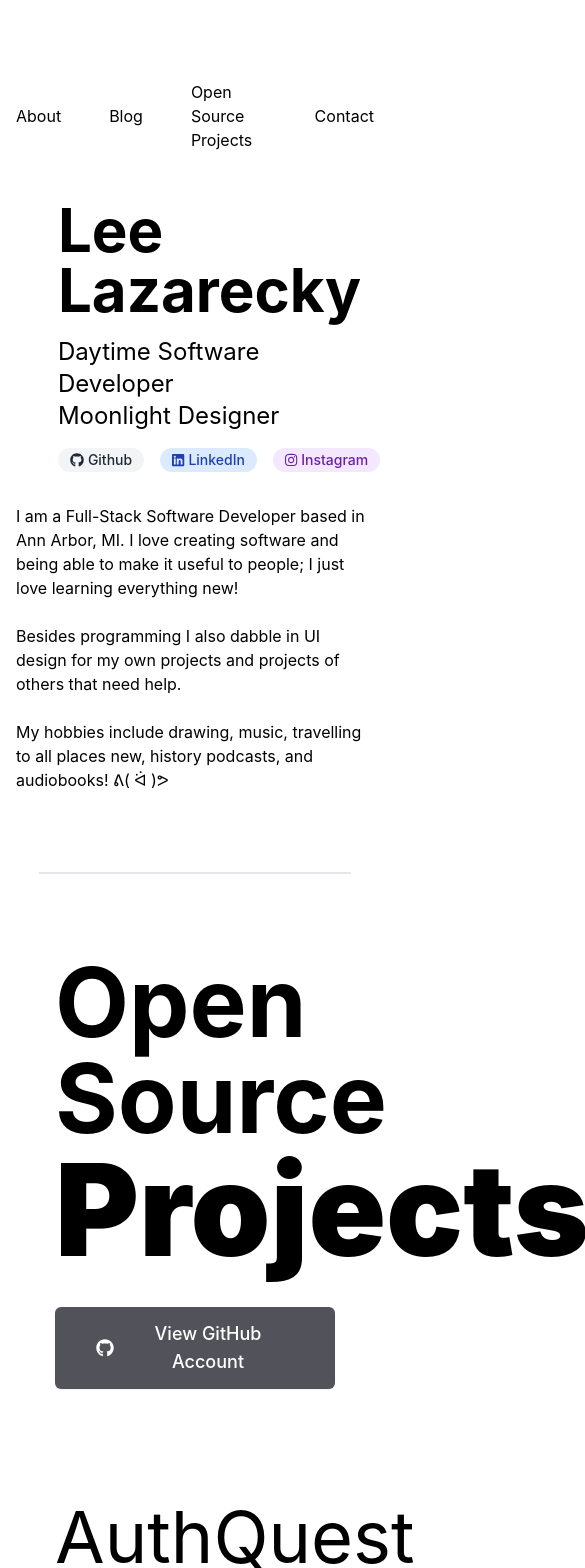
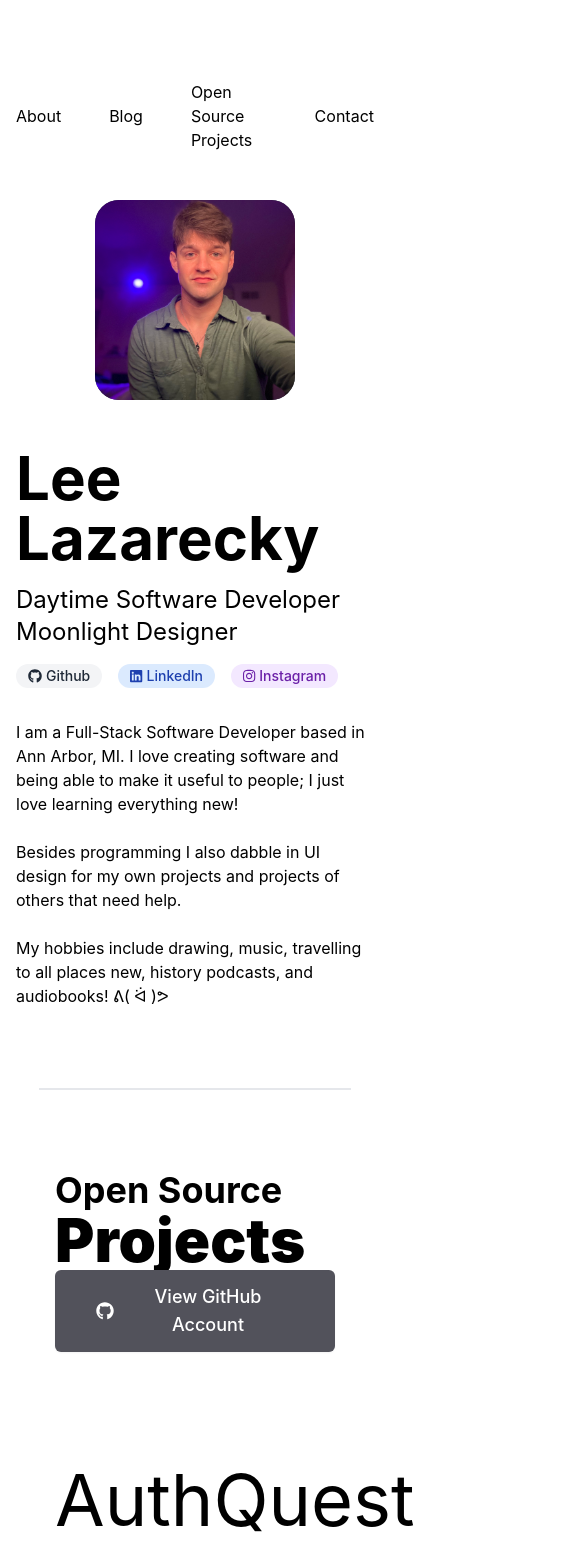
Before and after one commit to Druage/leelazarecky, a Next.js app: page / in a window 390 px wide. Shown: the top 1568 px of the page, 585 px wide, since content can reach past the window. Built offline with nearby package versions, Linux system fonts and the light colour scheme.

Commit message:
Added some size tweaks on mobile

```diff
--- a/pages/components/OpenSourceProjects.tsx
+++ b/pages/components/OpenSourceProjects.tsx
@@ -71,9 +71,9 @@ const projects: Project[] = [
 export default function OpenSourceProjects() {
   return (
     <div id={"open-source-projects"}>
-      <div className={"py-12 text-8xl font-bold"}>
+      <div className={"py-12 text-4xl font-bold md:text-8xl"}>
         <h1>Open Source</h1>
-        <h1 className={"text-9xl font-black"}>Projects</h1>
+        <h1 className={"text-6xl font-black md:text-9xl"}>Projects</h1>
 
         <Link href={"https://github.com/druage"}>
           <a target={"_blank"}>
--- a/pages/index.tsx
+++ b/pages/index.tsx
@@ -24,15 +24,19 @@ const Home: NextPage = () => {
       <header className={"px-4 py-12"}>
         <NavBar />
 
-        <div className="flex justify-center gap-12 align-middle">
-          <Image
-            src={"/profile_image.jpeg"}
-            height="200"
-            width="200"
-            alt="portfolio-profile-image"
-            className="w-[400px] rounded-3xl border-2 bg-gray-800"
-            objectFit="cover"
-          />
+        <div className="flex flex-col items-center justify-center gap-12 align-middle md:flex-row">
+          <div
+            className={"relative h-[200px] w-[200px] rounded-3xl bg-gray-800"}
+          >
+            <Image
+              src={"/profile_image.jpeg"}
+              alt="portfolio-profile-image"
+              objectFit="cover"
+              className={"rounded-3xl"}
+              layout={"fill"}
+            />
+          </div>
+
           <div>
             <h1 className={"mb-4 block text-6xl font-bold"}>Lee Lazarecky</h1>
             <h2 className={"block text-2xl"}>Daytime Software Developer</h2>
```
